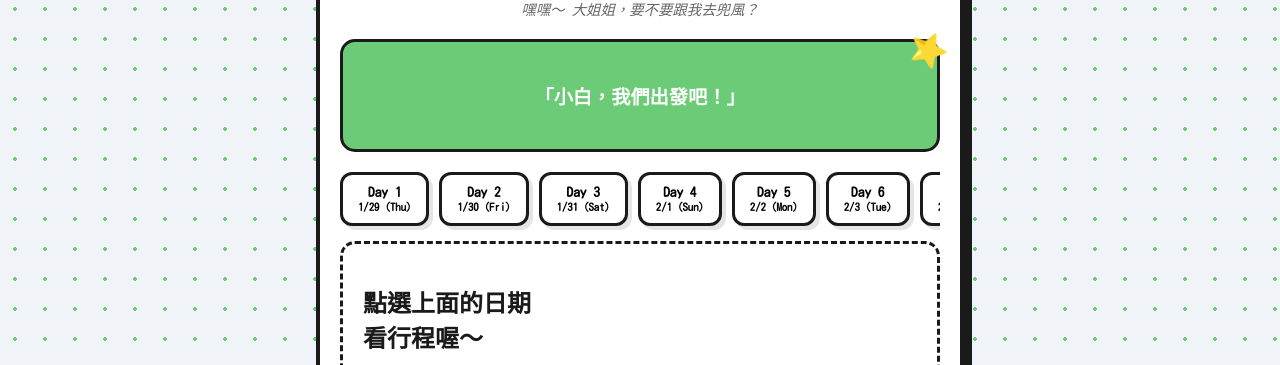
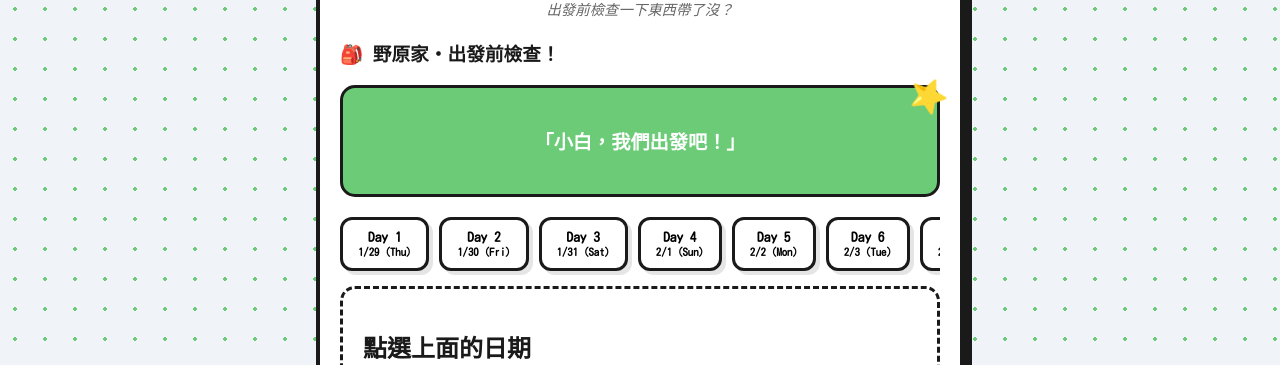
Before and after one commit to liuminzhi1130-wq/shin-chan-kyushu-trip, a plain HTML site: page index.html in a window 1280 px wide. Shown: the part 216-581 px from the top of the page. Drawn offline with Linux system fonts and the light colour scheme.

Commit message:
index.html

```diff
--- a/index.html
+++ b/index.html
@@ -13,8 +13,14 @@
         <header class="shin-header">
             <div class="badge">9天8夜</div>
             <h1>九州・山海與<br><span class="highlight">神話之路</span> 🚗💨</h1>
-            <p class="subtitle">嘿嘿～ 大姐姐，要不要跟我去兜風？</p>
+            <p class="subtitle">出發前檢查一下東西帶了沒？</p>
         </header>
+
+        <section class="checklist-box">
+            <h3>🎒 野原家・出發前檢查！</h3>
+            <div id="checklist-container" class="checklist-grid">
+                </div>
+        </section>
 
         <div class="visual-box">
             <div class="choco-bi-pattern"></div>
```
